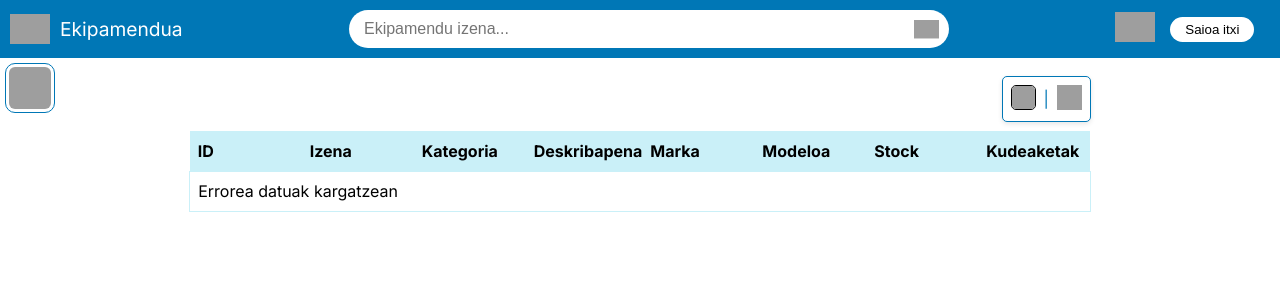
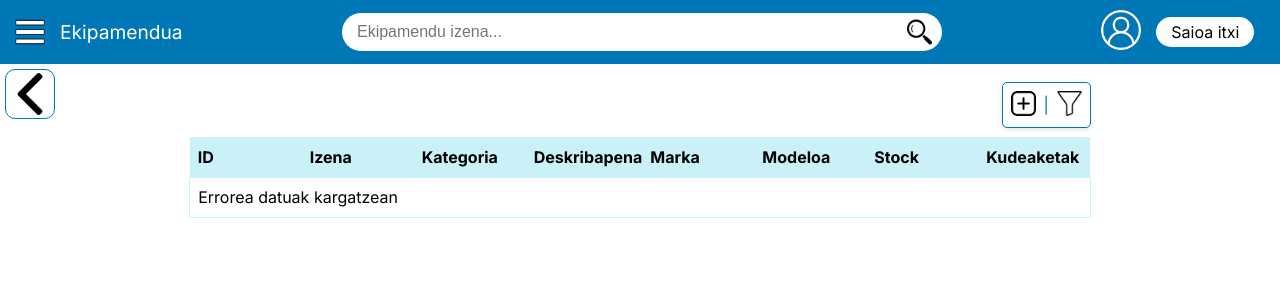
Before and after one commit to arivass23y/E1T4_Front, a PHP site: page /pages/ekipamenduak.php in a window 1280 px wide. Shown: the top 300 px of the page. Run offline with PHP 8.4, Linux system fonts and the light colour scheme; grey boxes are pictures that could not be loaded.

Commit message:
argazkiak konpondu eta div-ak ezabatu

```diff
--- a/components/header.php
+++ b/components/header.php
@@ -1,37 +1,50 @@
+<head>
+    <link rel="stylesheet" href="../styles/navbar.css">
+</head>
+
 <nav>
-        <div class="nav-left">
-            <img class="nav-img" src="../img/barra-de-menus.png" alt="Menú" id="menu-icon">
+    <section class="nav-left">
+        <img class="nav-img" src="../img/navbar/menua.png" alt="Menú" id="menu-icon">
         <span class="nav-text"><?= $pageTitle ?? 'Orria' ?></span>
-        </div>
+    </section>
 
-        <div class="nav-center">
-            <div class="search-wrapper">
+    <section class="nav-center">
+        <form class="search-wrapper" role="search">
             <input type="text" placeholder="<?= $searchLabel ?? 'Bilaketa...' ?>" class="nav-search">
-                <img src="../img/search.png" class="search-icon" alt="Buscar">
-            </div>
-        </div>
+            <img src="../img/navbar/search.png" class="search-icon" alt="Buscar">
+        </form>
+    </section>
 
-        <div class="nav-right">
-            <a href="saioa-hasi.php"><img class="nav-img" src="../img/usuario.png" alt="Usuario"></a>
-            <button class="nav-btn">Saioa itxi</button>
-        </div>
+    <section class="nav-right">
+        <a href="../pages/profila.php">
+            <img class="nav-img" src="../img/navbar/profila.png" alt="Profila">
+        </a>
+        <a href="../pages/saioa-hasi.php" class="nav-btn">Saioa itxi</a>
+    </section>
 
-        <div class="mobile-menu" id="mobile-menu">
-            <div>
+    <section class="mobile-menu" id="mobile-menu">
+        <header>
             <img src="img/inventario-disponible.png" alt="">
             <h3>Biltegia</h3>
-            </div>
-            <a href="ekipamenduak.php">Ekipamendua</a>
-            <a href="kategoriak.php">Kategoriak</a>
-            <a href="inbentarioak.php">Inbentarioa</a>
-            <a href="gelak.php">Gelak</a>
-            <div>
+        </header>
+        <ul>
+            <li><a href="ekipamenduak.php">Ekipamendua</a></li>
+            <li><a href="kategoriak.php">Kategoriak</a></li>
+            <li><a href="inbentarioak.php">Inbentarioa</a></li>
+            <li><a href="gelak.php">Gelak</a></li>
+        </ul>
+
+        <header>
             <img src="img/avatar.png" alt="Parametrizazioa">
             <h3>Parametrizazioa</h3>
-            </div>
-            <a href="profila.php">Profila</a>
-            <a href="erabiltzaileak.php">Erabiltzaileak</a>
-        </div>
+        </header>
+        <ul>
+            <li><a href="profila.php">Profila</a></li>
+            <li><a href="erabiltzaileak.php">Erabiltzaileak</a></li>
+        </ul>
+    </section>
 </nav>
 
-    <a href="../index.php"><img id="botoi-atzera" src="../img/flecha-izquierda.png" alt="Atzera"></a>
+<a href="../index.php">
+    <img id="botoi-atzera" src="../img/general/atzera.png" alt="Atzera">
+</a>
--- a/pages/ekipamenduak.php
+++ b/pages/ekipamenduak.php
@@ -20,11 +20,11 @@
     <main class="tabla-wrapper">
         <header class="filter-container">
             <button>
-                <img src="../img/plus-pequeno.png" alt="Añadir" class="filter-icon" id="plus-icon">
+                <img src="../img/general/gehitu.png" alt="Añadir" class="filter-icon" id="plus-icon">
             </button>
             <span>|</span>
             <button>
-                <img src="../img/filtrar.png" alt="Filtros" class="filter-icon" id="boton-filtro">
+                <img src="../img/general/filtroa.png" alt="Filtros" class="filter-icon" id="boton-filtro">
             </button>
 
             <aside class="filter-list" id="filter-list" style="display:none;">
--- a/pages/inbentarioak.php
+++ b/pages/inbentarioak.php
@@ -20,11 +20,11 @@
     <main class="tabla-wrapper">
         <header class="filter-container">
             <button>
-                <img src="../img/plus-pequeno.png" alt="Añadir" class="filter-icon" id="plus-icon">
+                <img src="../img/general/gehitu.png" alt="Añadir" class="filter-icon" id="plus-icon">
             </button>
             <span>|</span>
             <button>
-                <img src="../img/filtrar.png" alt="Filtros" class="filter-icon" id="boton-filtro">
+                <img src="../img/general/filtroa.png" alt="Filtros" class="filter-icon" id="boton-filtro">
             </button>
 
             <aside class="filter-list" id="filter-list" style="display:none;">
--- a/styles/ekipamendua.css
+++ b/styles/ekipamendua.css
@@ -83,7 +83,6 @@ tr:nth-of-type(1)>th {
 }
 
 #plus-icon {
-    border: 1px solid black;
     border-radius: 5px;
     padding: -2px;
 }
--- a/styles/main.css
+++ b/styles/main.css
@@ -6,116 +6,6 @@
 
 body {
     font-family: 'Inter', sans-serif;
-}
-
-/* Navbar */
-nav {
-    display: flex;
-    justify-content: space-between;
-    align-items: center;
-    background-color: #0077B6;
-    padding: 10px 2%;
-    padding-left: 0;
-    position: relative; /* necesario para posicionar el menú móvil */
-    z-index: 1000; /* más alto que cualquier otro elemento */
-}
-
-.nav-left, .nav-center, .nav-right {
-    display: flex;
-    align-items: center;
-    margin-left: 10px;
-}
-
-
-.nav-img {
-    width: 40px;
-    height: auto;
-    cursor: pointer;
-}
-
-.nav-text {
-    color: white;
-    font-size: 1.2rem;
-    margin-left: 10px;
-}
-
-/* Search wrapper */
-.nav-center {
-    flex: 1;
-    display: flex;
-    justify-content: center;
-}
-
-.search-wrapper {
-    position: relative;
-    width: 100%;
-    max-width: 600px;
-}
-
-.nav-search {
-    width: 100%;
-    padding: 10px 40px 10px 15px;
-    border-radius: 25px;
-    border: none;
-    font-size: 1rem;
-}
-
-.search-icon {
-    position: absolute;
-    right: 10px;
-    top: 50%;
-    transform: translateY(-50%);
-    width: 25px;
-    height: auto;
-    cursor: pointer;
-}
-
-.nav-btn {
-    margin-left: 15px;
-    padding: 5px 15px;
-    background-color: white;
-    border: none;
-    border-radius: 15px;
-    cursor: pointer;
-}
-
-.mobile-menu {
-    display: none;
-    position: absolute;
-    top: 100%; /* justo debajo del nav */
-    left: 0;
-    width: 20%;
-    height: 1330%;
-    flex-direction: column;
-    background-color: #0077B6;
-    z-index: 9999; /* se asegura de estar encima de todo */
-    box-shadow: 0 5px 10px rgba(0,0,0,0.3);
-}
-
-.mobile-menu.show {
-    display: flex;
-}
-
-.mobile-menu a, .mobile-menu h3, .mobile-menu li {
-    color: white;
-    text-decoration: none;
-    padding: 12px 13px;
-    border-top: 1px solid rgba(255,255,255,0.2);
-}
-
-.mobile-menu div {
-    display: flex;
-    width: 100%;
-    justify-content: flex-start;
-    text-align: start;
-    border-top: 1px solid rgba(255,255,255,0.2);
-}
-
-.mobile-menu img {
-    width: 30px;
-    height: 30px;
-    margin-top: 10px;
-    margin-left: 5px;
 }
 
 /* Animación menú */
@@ -242,17 +132,3 @@ a {
     .category-column { flex-direction: row; gap: 20px; }
     .category-icon { width: 50px; height: 50px; margin-bottom: 10px; }
 }
-
-#botoi-atzera {
-    width: 50px;
-    height: 50px;
-    border: 1px solid #0077B6;
-    border-radius: 10px;
-    margin: 5px;
-    padding: 3px;
-    background-color: white;
-}
-
-#botoi-atzera:hover {
-    background-color: #CAF0F8;
-}
--- /dev/null
+++ b/styles/navbar.css
@@ -0,0 +1,122 @@
+nav {
+    display: flex;
+    justify-content: space-between;
+    align-items: center;
+    background-color: #0077B6;
+    padding: 10px 2%;
+    padding-left: 0;
+    position: relative; /* necesario para posicionar el menú móvil */
+    z-index: 1000; /* más alto que cualquier otro elemento */
+}
+
+.nav-left, .nav-center, .nav-right {
+    display: flex;
+    align-items: center;
+    margin-left: 10px;
+}
+
+
+.nav-img {
+    width: 40px;
+    height: auto;
+    cursor: pointer;
+}
+
+.nav-text {
+    color: white;
+    font-size: 1.2rem;
+    margin-left: 10px;
+}
+
+/* Search wrapper */
+.nav-center {
+    flex: 1;
+    display: flex;
+    justify-content: center;
+}
+
+.search-wrapper {
+    position: relative;
+    width: 100%;
+    max-width: 600px;
+}
+
+.nav-search {
+    width: 100%;
+    padding: 10px 40px 10px 15px;
+    border-radius: 25px;
+    border: none;
+    font-size: 1rem;
+}
+
+.search-icon {
+    position: absolute;
+    right: 10px;
+    top: 50%;
+    transform: translateY(-50%);
+    width: 25px;
+    height: auto;
+    cursor: pointer;
+}
+
+.nav-btn {
+    margin-left: 15px;
+    padding: 5px 15px;
+    background-color: white;
+    border: none;
+    border-radius: 15px;
+    cursor: pointer;
+}
+
+.mobile-menu {
+    display: none;
+    position: absolute;
+    top: 100%; /* justo debajo del nav */
+    left: 0;
+    width: 20%;
+    height: 1330%;
+    flex-direction: column;
+    background-color: #0077B6;
+    z-index: 9999; /* se asegura de estar encima de todo */
+    box-shadow: 0 5px 10px rgba(0,0,0,0.3);
+}
+
+.mobile-menu.show {
+    display: flex;
+}
+
+.mobile-menu a, .mobile-menu h3, .mobile-menu li {
+    color: white;
+    text-decoration: none;
+    padding: 12px 13px;
+    border-top: 1px solid rgba(255,255,255,0.2);
+}
+
+.mobile-menu div {
+    display: flex;
+    width: 100%;
+    justify-content: flex-start;
+    text-align: start;
+    border-top: 1px solid rgba(255,255,255,0.2);
+}
+
+.mobile-menu img {
+    width: 30px;
+    height: 30px;
+    margin-top: 10px;
+    margin-left: 5px;
+}
+
+#botoi-atzera {
+    width: 50px;
+    height: 50px;
+    border: 1px solid #0077B6;
+    border-radius: 10px;
+    margin: 5px;
+    padding: 3px;
+    background-color: white;
+}
+
+#botoi-atzera:hover {
+    background-color: #F0F0F0;
+}
```
Also changed, not shown: components/header-no-search.php (+31 -21 lines), index.php (+6 -6 lines), img/general/gehitu.png. Lines whose indentation alone changed are shown as unchanged.
